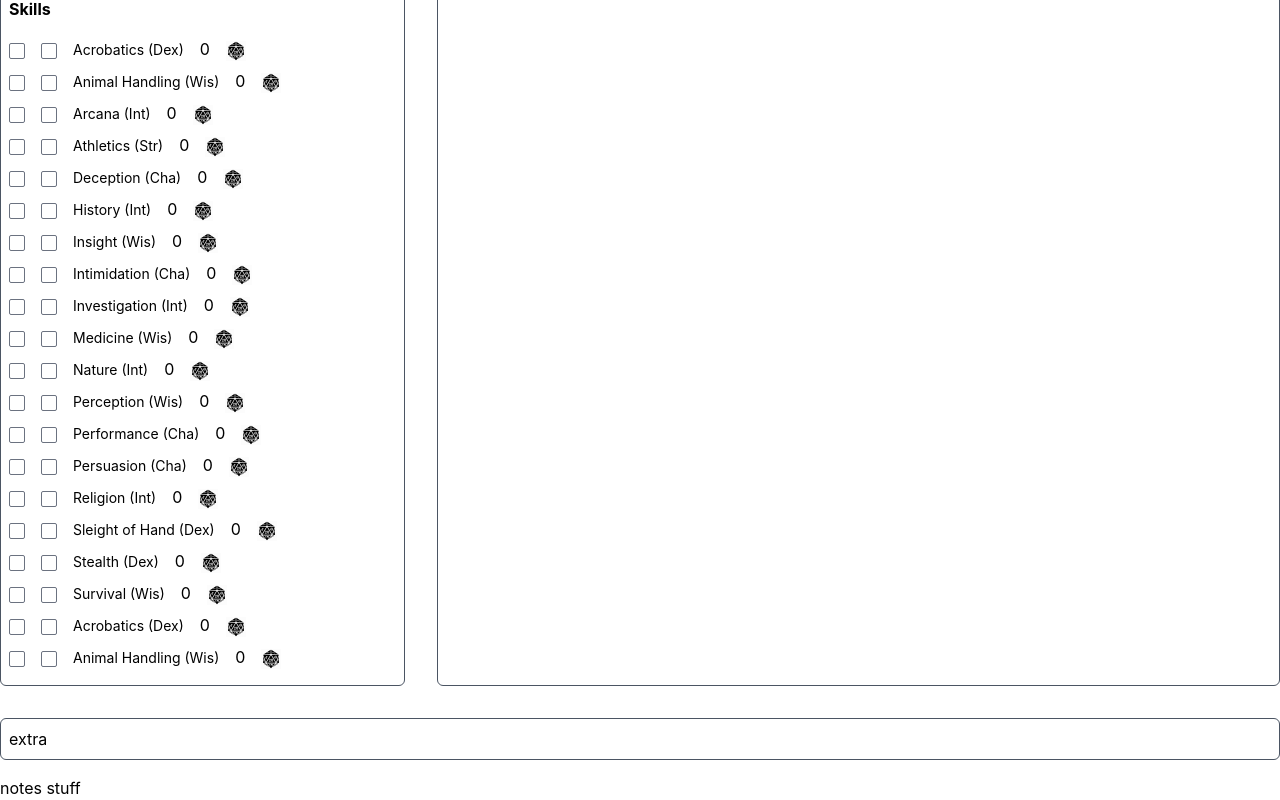
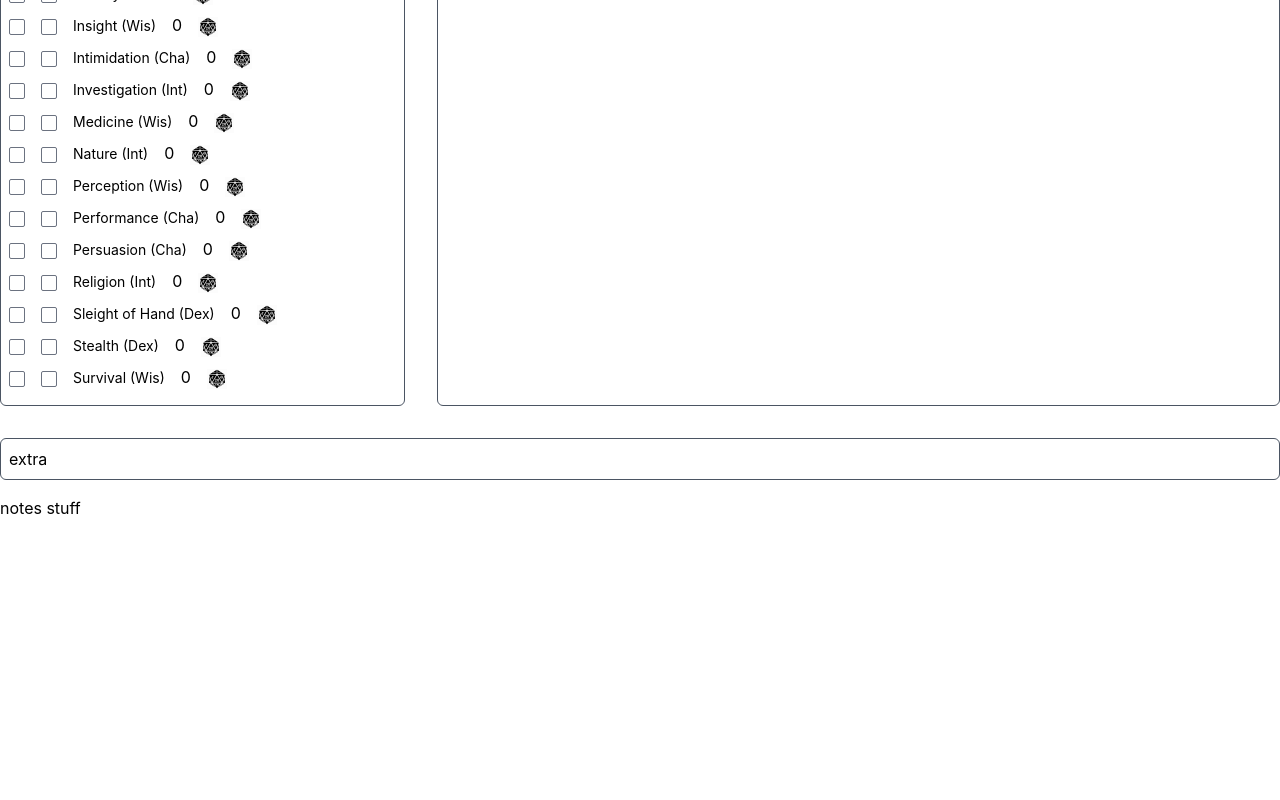
Before and after one commit to deidaraxc4/dnd-character-sheet, a Next.js app in the folder dnd-sheet/: page /character in a window 1280 px wide. Shown: the part 1204-2004 px from the top of the page. After the commit the page ends 1724 px from the top, so only its background shows below. Built offline with nearby package versions, Linux system fonts and the light colour scheme.

Commit message:
cleanup extra skill props

```diff
--- a/dnd-sheet/pages/character/index.js
+++ b/dnd-sheet/pages/character/index.js
@@ -118,29 +118,6 @@ const Character = () => {
         const character = getCharacter(id);
         setCharacterModel(character);
         alert(`Character ${id} loaded!`);
-    }
-
-    const createSkills = () => {
-        // iterate over the skills of this attr?
-        // build new list of skills with a score val based on prof bonuses plus the attr.score
-        // then sort that new list alphabetically
-        const x = characterModel.attributes.map((attr) => {
-            // console.log(attr.skills)
-            const s = attr.skills.map((skill) => {
-                return {
-                    ...skill,
-                    score: attr.score
-                }
-            })
-            return s
-        })
-        console.log(x)
-        // const x = characterModel.skills.map((skill) => {
-        //     return {
-        //         ...skill,
-        //         score: characterModel.
-        //     }
-        // })
     }
 
     return (
@@ -349,28 +326,15 @@ const Character = () => {
                             </div>
                             <h2 className="text-base font-bold mb-4 mt-4">Skills</h2>
                             <div>
-                                {/* this will be a for loop on the skill rendering */}
-                                {/* first checkbox in the handleclick event also ENABLE/disable the 2nd checkbox */}
-                                {/* or actually better to enable 2nd checkbox if proficient prop true */}
-                                {/* {createSkills()} */}
-                                {/* need dyanmic state has to be on charactermodel obj cannot be generated once at runtime include disabled */}
                                 {
                                     characterModel.skills.map((skill) => {
                                         const attr = characterModel.attributes.find(element => element.name === skill.id);
                                         const skl = characterModel.skills.find(element => element.name === skill.name);
-                                        let proficiencyBonus = 0;
-                                        // problme this is its staticlly geanerated
-                                        if (skill.proficient) {
-                                            proficiencyBonus += Math.ceil(1+(characterModel.level / 4));
-                                        }
-                                        if (skill.doubleproficient) {
-                                            proficiencyBonus += Math.ceil(1+(characterModel.level / 4));
-                                        }
                                         return(
                                             <div key={skill.name} className="mb-2">
                                                 <label>
                                                     <input type="checkbox" className="mr-4 rounded-sm text-sm" onChange={handleSkillChange(skill.name)} />
-                                                    <input type="checkbox" className="mr-4 rounded-sm text-sm" onChange={handleSkillDPChange(skill.name)} />
+                                                    <input type="checkbox" className="mr-4 rounded-sm text-sm" onChange={handleSkillDPChange(skill.name)} disabled={!skl.proficient} />
                                                 </label>
                                                 <span className="mr-4 text-sm">{skill.name}</span>
                                                 <span className="mr-4">{skl.proficient ? skl.doubleproficient ? Math.floor((attr.score - 10) / 2) + 2*Math.ceil(1+(characterModel.level / 4)) : Math.floor((attr.score - 10) / 2) + Math.ceil(1+(characterModel.level / 4)) : Math.floor((attr.score - 10) / 2)}</span>
@@ -379,24 +343,6 @@ const Character = () => {
                                         );
                                     })
                                 }
-                                <div className="mb-2">
-                                    <label>
-                                        <input type="checkbox" className="mr-4 rounded-sm text-sm" />
-                                        <input type="checkbox" className="mr-4 rounded-sm text-sm text-gray-400" disabled={true} />
-                                    </label>
-                                    <span className="mr-4 text-sm">Acrobatics (Dex)</span>
-                                    <span className="mr-4">0</span>
-                                    <input type="image" src="d20-32px.svg" className="mr-4 inline-block object-contain align-middle" height={20} />
-                                </div>
-                                <div className="mb-2">
-                                    <label>
-                                        <input type="checkbox" className="mr-4 rounded-sm text-sm" />
-                                        <input type="checkbox" className="mr-4 rounded-sm text-sm text-gray-400" disabled={true} />
-                                    </label>
-                                    <span className="mr-4 text-sm">Animal Handling (Wis)</span>
-                                    <span className="mr-4">0</span>
-                                    <input type="image" src="d20-32px.svg" className="mr-4 inline-block object-contain align-middle" height={20} />
-                                </div>
                             </div>
                         </div>
 
--- a/dnd-sheet/util/characterModel.js
+++ b/dnd-sheet/util/characterModel.js
@@ -22,61 +22,32 @@ export const Default5eChar = {
         {
             name: "Str",
             proficient: false,
-            score: 10,
-            skills: [
-                {name: "Athletics (Str)", proficient: false, doubleproficient: false}
-            ]
+            score: 10
         },
         {
             name: "Dex",
             proficient: false,
-            score: 10 ,
-            skills: [
-                {name: "Acrobatics (Dex)", proficient: false, doubleproficient: false},
-                {name: "Sleight of Hand (Dex)", proficient: false, doubleproficient: false},
-                {name: "Stealth (Dex)", proficient: false, doubleproficient: false}
-            ]
+            score: 10
         },
         {
             name: "Con",
             proficient: false,
-            score: 10,
-            skills: []
+            score: 10
         },
         {
             name: "Int",
             proficient: false,
-            score: 10,
-            skills: [
-                {name: "Arcana (Int)", proficient: false, doubleproficient: false},
-                {name: "History (Int)", proficient: false, doubleproficient: false},
-                {name: "Investigation (Int)", proficient: false, doubleproficient: false},
-                {name: "Nature (Int)", proficient: false, doubleproficient: false},
-                {name: "Religion (Int)", proficient: false, doubleproficient: false}
-            ]
+            score: 10
         },
         {
             name: "Wis",
             proficient: false,
-            score: 10,
-            skills: [
-                {name: "Animnal Handling (Wis)", proficient: false, doubleproficient: false},
-                {name: "Insight (Wis)", proficient: false, doubleproficient: false},
-                {name: "Medicine (Wis)", proficient: false, doubleproficient: false},
-                {name: "Perception (Wis)", proficient: false, doubleproficient: false},
-                {name: "Survival (Wis)", proficient: false, doubleproficient: false}
-            ]
+            score: 10
         },
         {
             name: "Cha",
             proficient: false,
-            score: 10,
-            skills: [
-                {name: "Deception (Cha)", proficient: false, doubleproficient: false},
-                {name: "Intimidation (Cha)", proficient: false, doubleproficient: false},
-                {name: "Performance (Cha)", proficient: false, doubleproficient: false},
-                {name: "Persuasion (Cha)", proficient: false, doubleproficient: false}
-            ]
+            score: 10
         }
     ],
     skills: [
```
